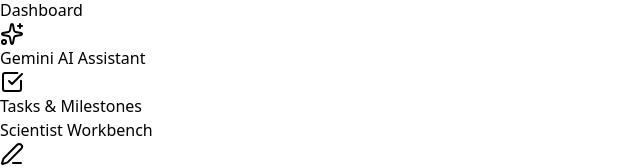
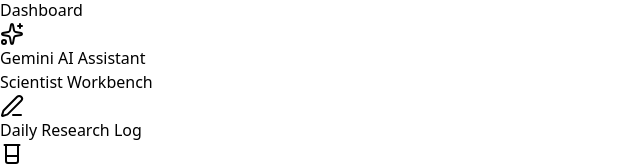
Before and after one commit to Miklens/Miklens-R-D-Management, a React (Vite) app: page /login in a window 1280 px wide. Both pictures are taken after typing "name@example.com", "Sample123" into the empty fields and a click on the button "Sign In". Shown: the part 194-362 px from the top of the page, without its empty margins (0-640 px from the left). Built offline with nearby package versions, Linux system fonts and the light colour scheme; no server answers; the database is empty.

Commit message:
refactor: remove Tasks & Milestones menu item per user request

```diff
--- a/src/components/Sidebar.tsx
+++ b/src/components/Sidebar.tsx
@@ -26,7 +26,6 @@
     items: [
       { name: 'Dashboard', href: '/', icon: LayoutDashboard },
       { name: 'Gemini AI Assistant', href: '/ai-insights', icon: Sparkles },
-      { name: 'Tasks & Milestones', href: '/tasks', icon: CheckSquare },
     ],
   },
   {
```
